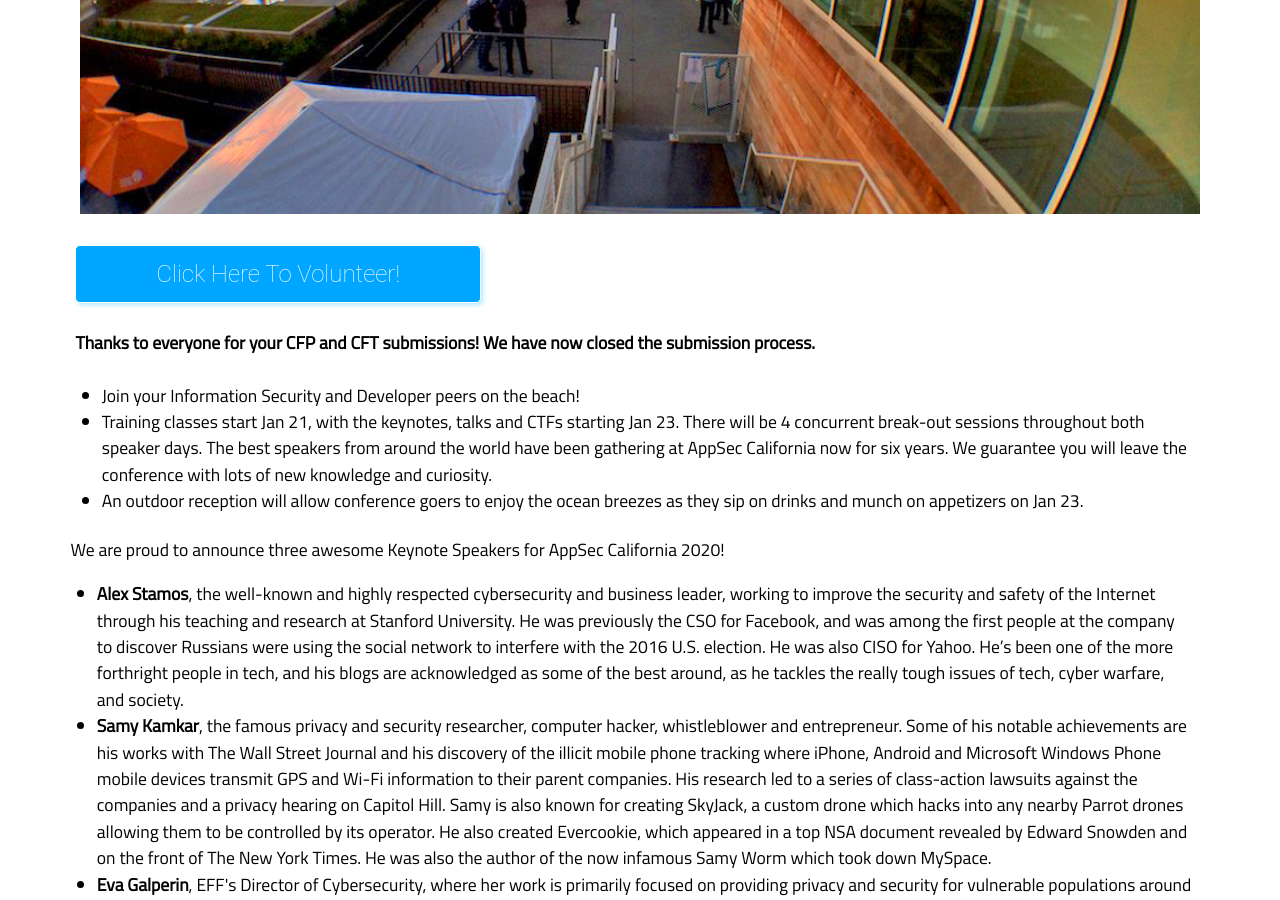
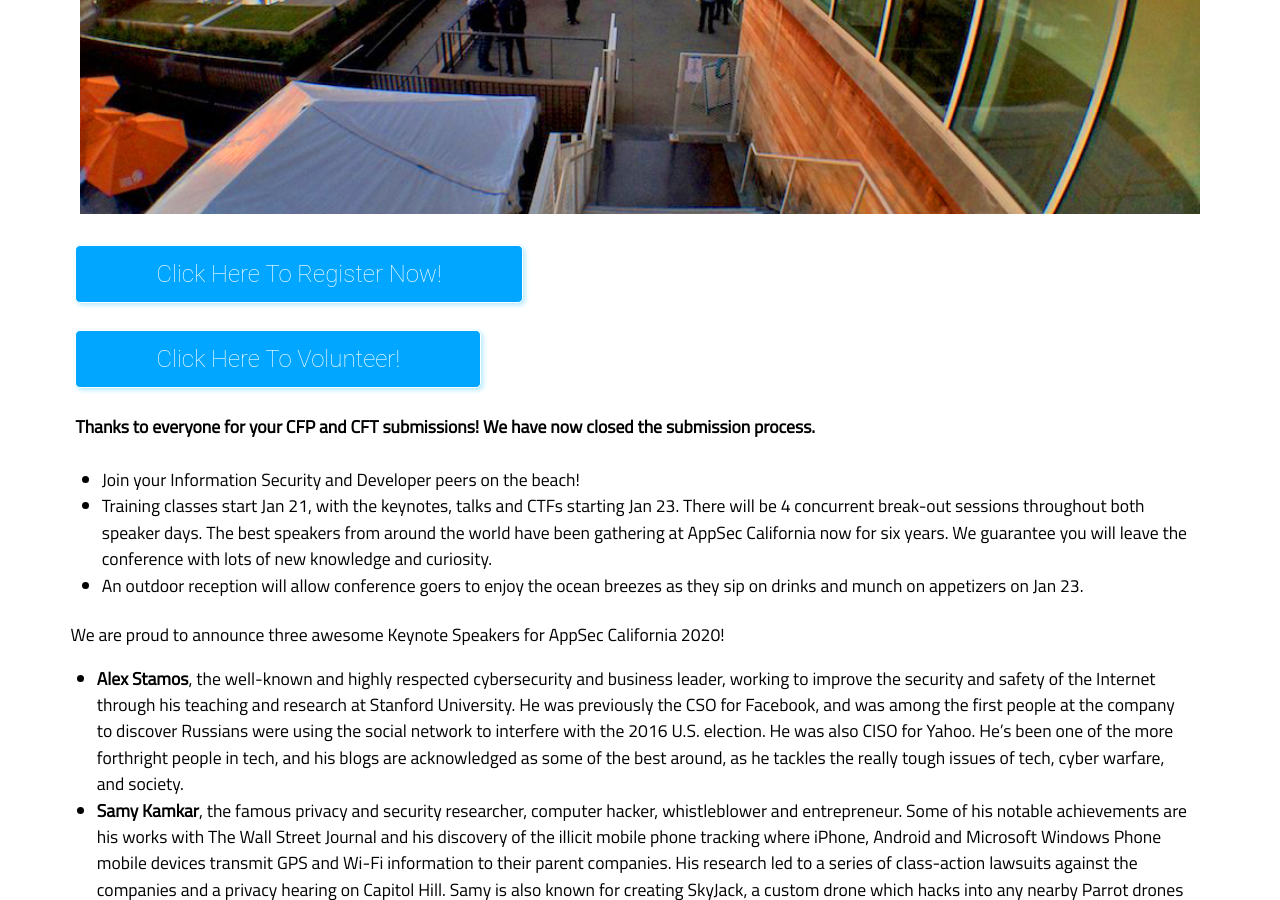
Before and after one commit to OWASP/2020-appseccalifornia, a Jekyll site: the page built from index.html, in a window 1280 px wide and 900 px high, scrolled down 713 px. Built offline with Jekyll 4.4.1, drawn with Linux system fonts in a browser that asks for light colours; some web fonts are replaced; comment, search, counter and statistics services are not loaded.

Commit message:
adding reg button on home page

```diff
--- a/index.html
+++ b/index.html
@@ -11,6 +11,8 @@
 <div class="column">
 <div class="row" style="text-align:center;"><h2>January 21-24, 2020 at the Annenberg Beach House, Santa Monica, CA</h2></div>
 <div class="row" align="center"><img src="../assets/images/fisheye.jpg" width="100%" style="padding:5px;"></div>
+<br>
+<div class="row" align="left"><button padding="10px" name="cftButton" class="button" onclick="window.location.href='https://www.eventbrite.com/e/appsec-california-2020-tickets-77058946383?aff=ebdssbdestsearch';">Click Here To Register Now!</button></div>
 <br>
 <div class="row" align="left"><button padding="10px" name="cftButton" class="button" onclick="window.location.href='https://signup.com/go/QGXzxkB';">Click Here To Volunteer!</button></div>
 <br>
```
